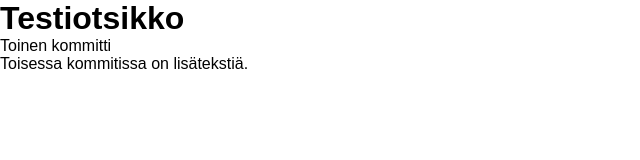
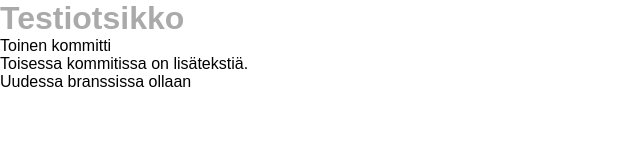
Before and after one commit to TopiS-TAI/testi, a plain HTML site: page index.html in a window 1280 px wide. Shown: the whole page, without its empty margins (0-640 px from the left). Drawn offline with Linux system fonts and the light colour scheme.

Commit message:
Added stuff

```diff
--- a/index.html
+++ b/index.html
@@ -10,5 +10,6 @@
     <h1>Testiotsikko</h1>
     <p>Toinen kommitti</p>
     <p>Toisessa kommitissa on lisätekstiä.</p>
+    <p>Uudessa branssissa ollaan</p>
 </body>
 </html>
--- a/style.css
+++ b/style.css
@@ -3,3 +3,7 @@
     padding: 0;
     font-family:Arial, Helvetica, sans-serif;
 }
+
+h1 {
+    color: #AAA;
+}
```
